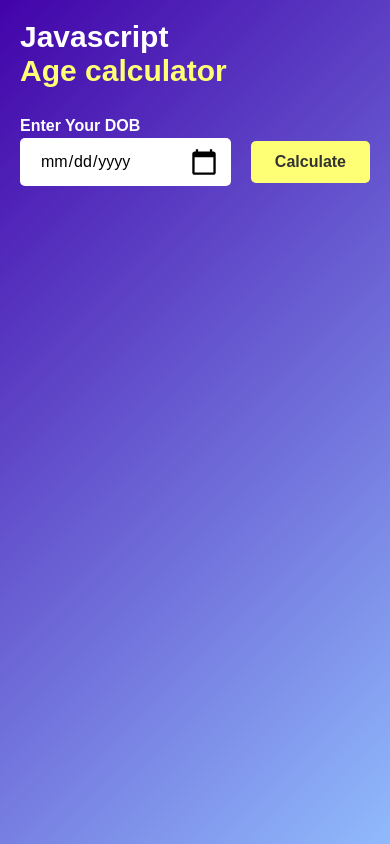
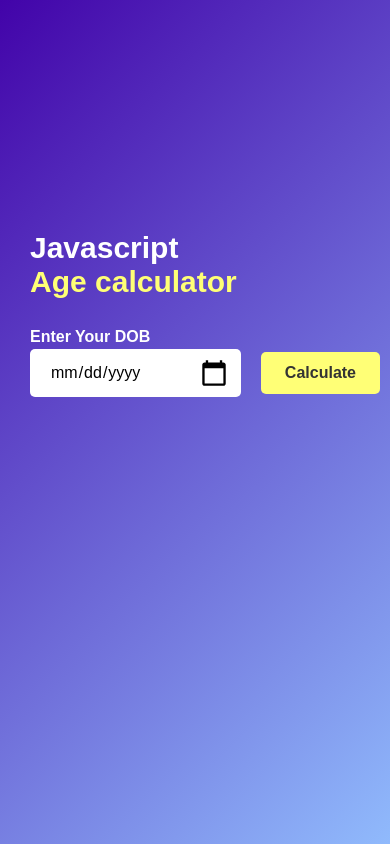
Before and after one commit to codewarnab/age-calculator-app, a plain HTML site: page index.html in a window 390 px wide. Drawn offline with Linux system fonts and the light colour scheme.

Commit message:
modified:   mediaqueries.css

```diff
--- a/mediaqueries.css
+++ b/mediaqueries.css
@@ -22,13 +22,14 @@
 /* for mobiles */
 @media only screen and (max-width: 435px){
     .calculator {
-        margin: 0px;
+        margin-top: 25vh;
         padding: 10px;
     }
     .calculator h1 {
         font-size: 30px;
     }
     .input-box {
+
         margin: 20px 0;
         padding: 0px;
         background: transparent;
```
